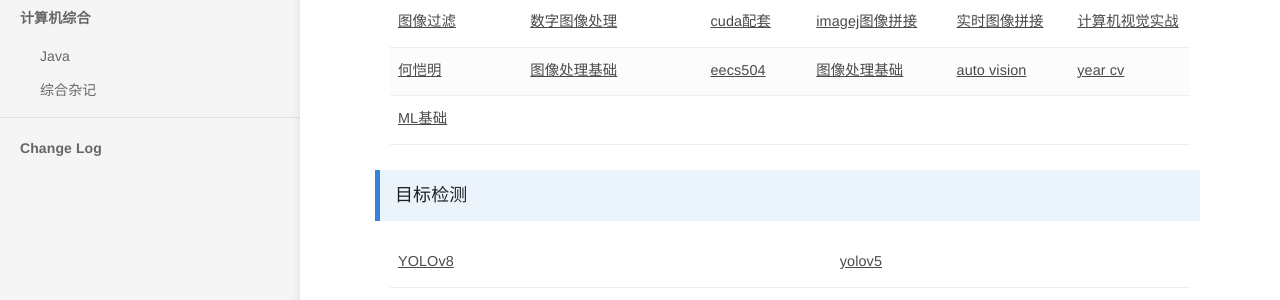
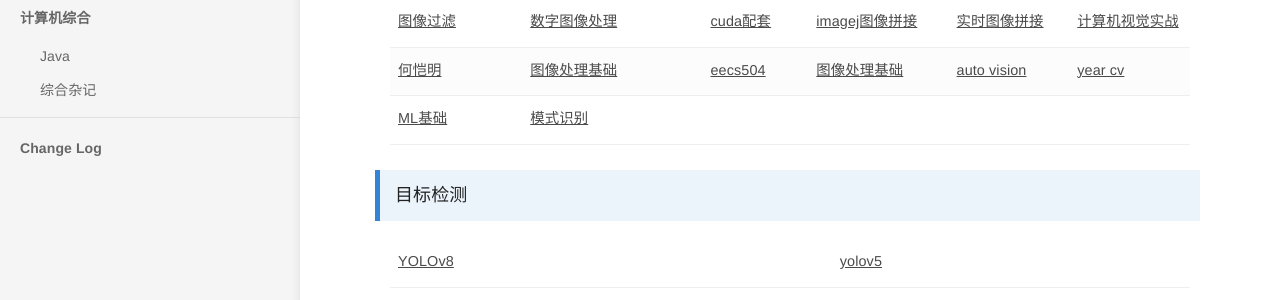
Before and after one commit to bashendixie/Machine_Learning_Notes, a Jekyll site: the page built from _docs/1、机器学习/计算机视觉.md, in a window 1280 px wide. Shown: the part 359-659 px from the top of the page. Built offline with Jekyll 4.4.1, drawn with Linux system fonts in a browser that asks for light colours; some web fonts are replaced.

Commit message:
no message

```diff
--- a/_docs/1、机器学习/计算机视觉.md
+++ b/_docs/1、机器学习/计算机视觉.md
@@ -90,6 +90,9 @@
 		<tr>
 			<td>
 				<a href="https://ataspinar.com/" target="_blank">ML基础</a>
+			</td>
+			<td>
+				<a href="https://lme.tf.fau.de/" target="_blank">模式识别</a>
 			</td>
 		</tr>
 	</tbody>
```
